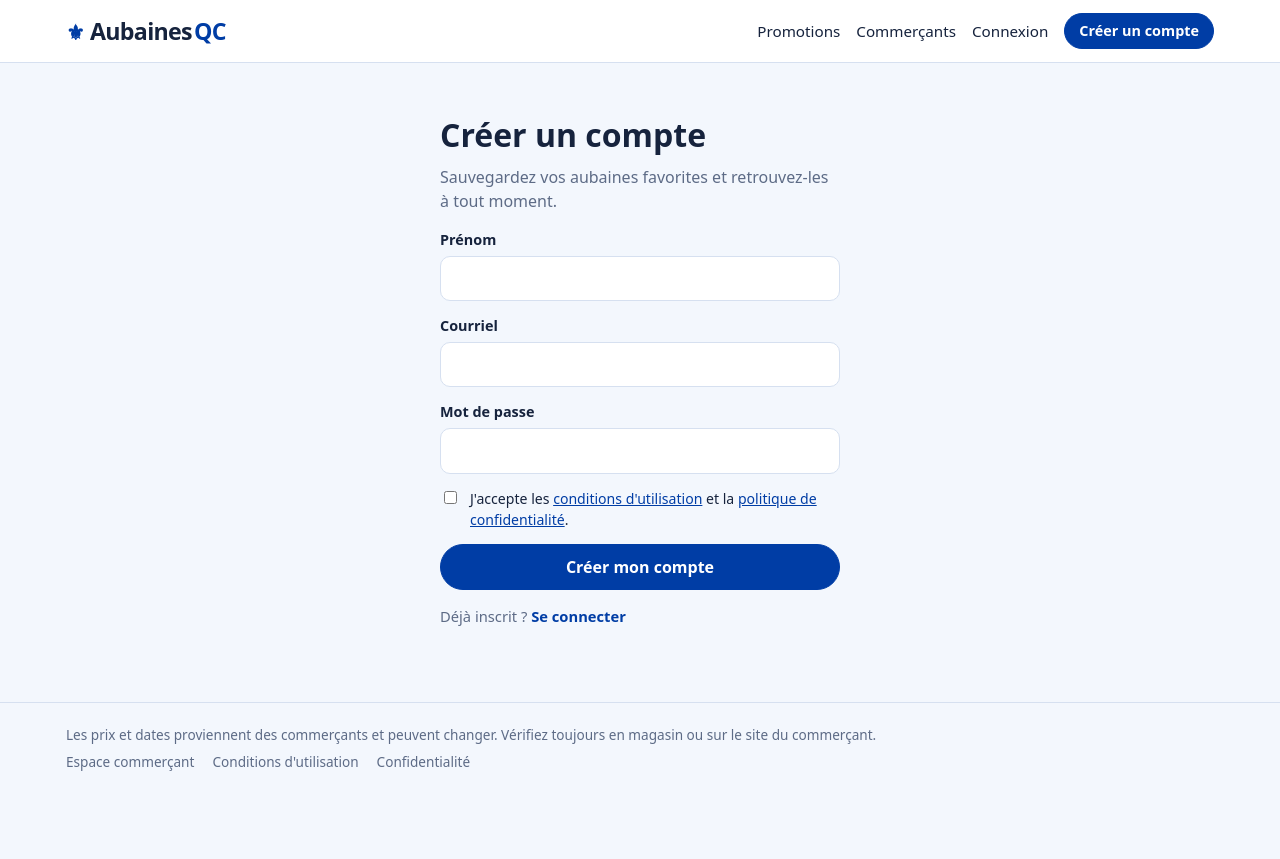
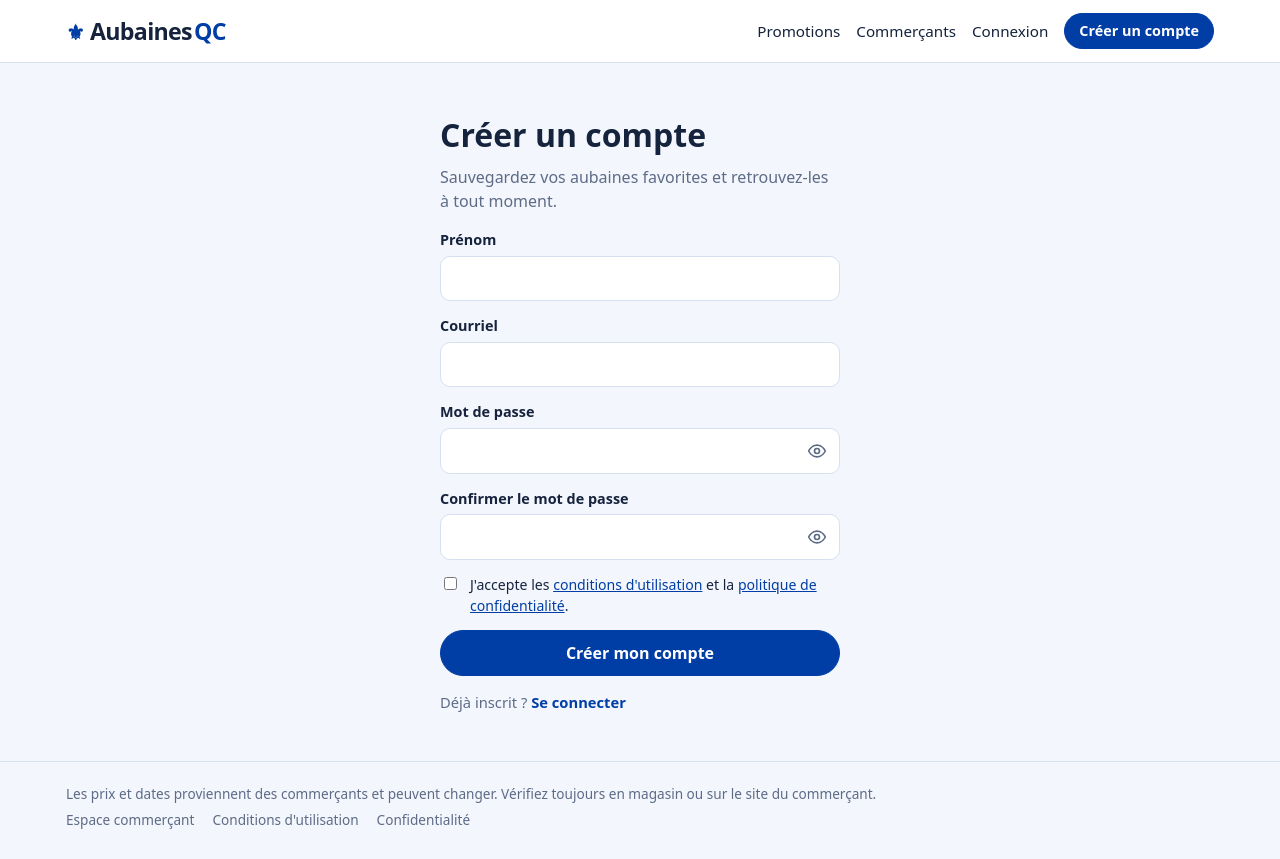
Before and after one commit to faresunamed/aubaines-qc, a Next.js app: page /inscription in a window 1280 px wide. Before the commit the page ends 800 px from the top, so only its background shows below. Built offline with nearby package versions, Linux system fonts and the light colour scheme; no server answers.

Commit message:
Inscription : confirmation du mot de passe ; icône œil pour afficher/masquer les mots de passe
Co-Authored-By: Claude Sonnet 5.5 <noreply@anthropic.com>
Claude-Session: https://claude.ai/code/session_011StwG7c8bVRKs8ReFcvdkS

```diff
--- a/app/actions.ts
+++ b/app/actions.ts
@@ -38,6 +38,7 @@ export async function register(_: FormState, form: FormData): Promise<FormState>
   if (name.length < 2) return { error: "Entrez votre prénom." };
   if (!EMAIL_RE.test(email)) return { error: "Courriel invalide." };
   if (password.length < 8) return { error: "Le mot de passe doit contenir au moins 8 caractères." };
+  if (password !== String(form.get("password2") ?? "")) return { error: "Les deux mots de passe ne sont pas identiques." };
   if (!accepted) return { error: "Vous devez accepter les conditions d'utilisation et la politique de confidentialité." };
   if (!(await rateLimit(`register:${await clientIp()}`, 5, 3600))) return { error: TOO_MANY };
 
@@ -141,6 +142,7 @@ export async function resetPassword(_: FormState, form: FormData): Promise<FormS
   const token = String(form.get("token") ?? "");
   const password = String(form.get("password") ?? "");
   if (password.length < 8) return { error: "Le mot de passe doit contenir au moins 8 caractères." };
+  if (password !== String(form.get("password2") ?? "")) return { error: "Les deux mots de passe ne sont pas identiques." };
 
   const userId = await consumeToken(token, "reset");
   if (!userId) return { error: "Ce lien est invalide ou expiré. Demandez-en un nouveau." };
--- a/app/globals.css
+++ b/app/globals.css
@@ -235,3 +235,8 @@ code { background: var(--line); padding: 1px 6px; border-radius: 5px; font-size:
 @media (max-width: 820px) { .courses-grid { grid-template-columns: minmax(0, 1fr); } }
 .courses-grid > * { min-width: 0; }
 .stop-branch { margin: 0 0 6px; font-size: .88rem; color: var(--ink); } .stop-branch.muted { color: var(--muted, #5b6b88); }
+.pw { position: relative; display: flex; }
+.pw input { flex: 1; width: 100%; padding-right: 46px; }
+.pw-eye { position: absolute; right: 4px; top: 50%; transform: translateY(-50%); width: 38px; height: 38px; display: grid; place-items: center; border: 0; background: transparent; color: var(--muted); border-radius: 8px; cursor: pointer; }
+.pw-eye:hover, .pw-eye[aria-pressed="true"] { color: var(--accent); }
+.pw-eye:focus-visible { outline: 2px solid var(--accent); }
--- a/components/AuthForm.tsx
+++ b/components/AuthForm.tsx
@@ -3,6 +3,7 @@
 import Link from "next/link";
 import { useActionState } from "react";
 import type { FormState } from "@/app/actions";
+import PasswordField from "./PasswordField";
 
 type Mode = "login" | "register" | "forgot" | "reset";
 
@@ -39,16 +40,15 @@ export default function AuthForm({
         </label>
       )}
       {needsPassword && (
-        <label>
-          {mode === "reset" ? "Nouveau mot de passe" : "Mot de passe"}
-          <input
-            name="password"
-            type="password"
-            autoComplete={mode === "login" ? "current-password" : "new-password"}
-            minLength={mode === "register" || mode === "reset" ? 8 : undefined}
-            required
-          />
-        </label>
+        <PasswordField
+          label={mode === "reset" ? "Nouveau mot de passe" : "Mot de passe"}
+          name="password"
+          autoComplete={mode === "login" ? "current-password" : "new-password"}
+          minLength={mode === "register" || mode === "reset" ? 8 : undefined}
+        />
+      )}
+      {(mode === "register" || mode === "reset") && (
+        <PasswordField label="Confirmer le mot de passe" name="password2" autoComplete="new-password" minLength={8} />
       )}
       {mode === "reset" && <input type="hidden" name="token" value={token} />}
       {mode === "register" && (
--- /dev/null
+++ b/components/PasswordField.tsx
@@ -0,0 +1,27 @@
+"use client";
+
+import { useState } from "react";
+
+/** Champ mot de passe avec bouton œil pour afficher / masquer la saisie. */
+export default function PasswordField({
+  label, name, autoComplete, minLength,
+}: { label: string; name: string; autoComplete: string; minLength?: number }) {
+  const [shown, setShown] = useState(false);
+  return (
+    <label>
+      {label}
+      <span className="pw">
+        <input name={name} type={shown ? "text" : "password"} autoComplete={autoComplete} minLength={minLength} required
+          autoCapitalize="none" spellCheck={false} />
+        <button type="button" className="pw-eye" onClick={() => setShown((s) => !s)}
+          aria-label={shown ? "Masquer le mot de passe" : "Afficher le mot de passe"} aria-pressed={shown} title={shown ? "Masquer" : "Afficher"}>
+          <svg width="20" height="20" viewBox="0 0 24 24" fill="none" stroke="currentColor" strokeWidth="2" strokeLinecap="round" strokeLinejoin="round" aria-hidden="true">
+            <path d="M2 12s3.5-7 10-7 10 7 10 7-3.5 7-10 7S2 12 2 12z" />
+            <circle cx="12" cy="12" r="3" />
+            {shown && <path d="M3 3l18 18" />}
+          </svg>
+        </button>
+      </span>
+    </label>
+  );
+}
--- a/scripts/crawl-filters.ts
+++ b/scripts/crawl-filters.ts
@@ -17,3 +17,4 @@ await visit("/", 2);
 console.log(`${seen.size} pages parcourues, ${bad.length} à 0`);
 bad.slice(0, 15).forEach((b) => console.log("  0 résultat :", b));
 process.exit(bad.length ? 1 : 0);
+export {};
```
Also changed, not shown: scripts/e2e.ts (+8 -6 lines).
